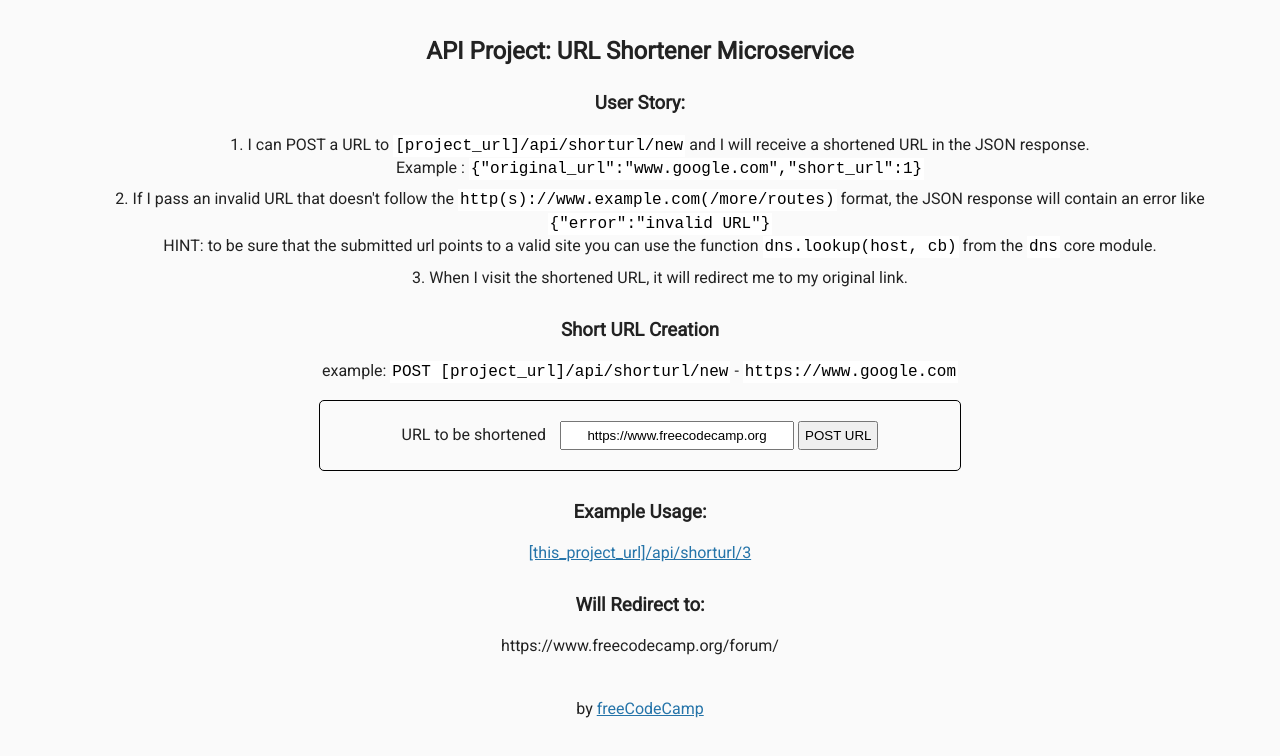
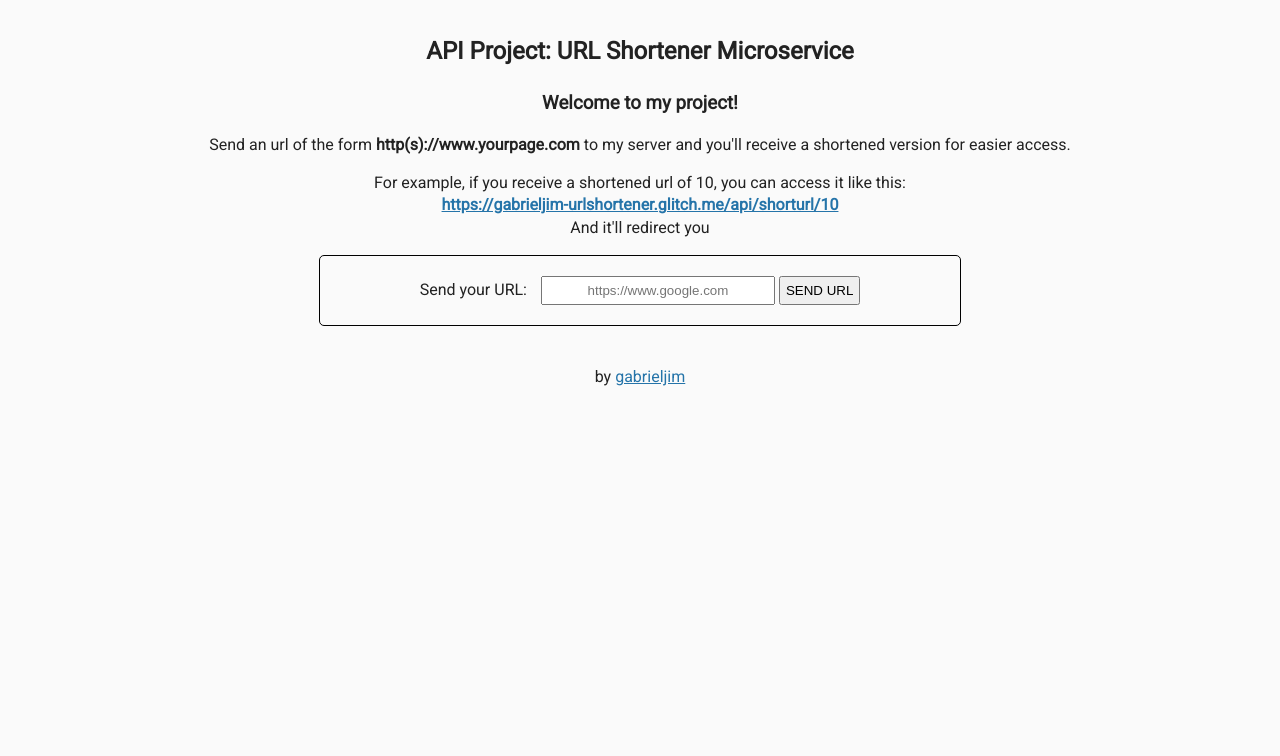
Before and after one commit to gabrieljim/URLShortener, a website: page views/index.html in a window 1280 px wide. Drawn offline with Linux system fonts and the light colour scheme.

Commit message:
Re-did the index.html

```diff
--- a/views/index.html
+++ b/views/index.html
@@ -1,7 +1,6 @@
 <!DOCTYPE html>
 
 <html>
-
    <head>
       <title>URL Shortener</title>
       <link rel="shortcut icon" href="https://cdn.hyperdev.com/us-east-1%3A52a203ff-088b-420f-81be-45bf559d01b1%2Ffavicon.ico" type="image/x-icon"/>
@@ -12,37 +11,30 @@
    <body>
       <div class="container">
         <h2>API Project: URL Shortener Microservice</h2>
-        <h3>User Story: </h3>
-        <ol>
-          <li>I can POST a URL to <code>[project_url]/api/shorturl/new</code> and I will receive a shortened URL in the JSON response.<br>Example : <code>{"original_url":"www.google.com","short_url":1}</code></li>
-          <li>If I pass an invalid URL that doesn't follow the <code>http(s)://www.example.com(/more/routes)</code> format, the JSON response will contain an error like <code>{"error":"invalid URL"}</code><br>
-          HINT: to be sure that the submitted url points to a valid site you can use the function <code>dns.lookup(host, cb)</code> from the <code>dns</code> core module.</li>
-          <li>When I visit the shortened URL, it will redirect me to my original link.</li>
-        </ol>
-
-        <h3>Short URL Creation </h3>
+        <h3>Welcome to my project!</h3>
         <p>
-          example: <code>POST [project_url]/api/shorturl/new</code> - <code>https://www.google.com</code>
+          Send an url of the form <b>http(s)://www.yourpage.com</b> to my server and you'll receive a shortened version
+          for easier access.
         </p>
-        <form action="api/shorturl/new" method="POST">
-          <label for="url_input">URL to be shortened</label>
-          <input id="url_input" type="text" name="url" value="https://www.freecodecamp.org">
-          <input type="submit" value="POST URL">
+        <p>
+          For example, if you receive a shortened url of 10, you can access it like this: <br>
+          <b>
+            <a href="https://gabrieljim-urlshortener.glitch.me/api/shorturl/10" target="_blank">
+              https://gabrieljim-urlshortener.glitch.me/api/shorturl/10
+            </a>
+          </b>
+          <br>And it'll redirect you
+        </p>
+        <form method="post" action="/api/shorturl/new">
+          <label for="input_url">Send your URL:</label>
+          <input id="input_url" name="url" type="text" placeholder="https://www.google.com">
+          <input type="submit" value="SEND URL">
         </form>
-        <h3>Example Usage:</h3>
-        <a href="https://thread-paper.glitch.me/api/shorturl/3">
-          [this_project_url]/api/shorturl/3
-        </a>
-
-        <h3>Will Redirect to:</h3>
-        <p>https://www.freecodecamp.org/forum/</p>
       </div>
       <div class="footer">
         <p>
-          by <a href="https://www.freecodecamp.org">freeCodeCamp</a>
+          by <a href="https://github.com/gabrieljim" target="_blank">gabrieljim</a>
         </p>
       </div>
    </body>
-
-
 </html>
```
